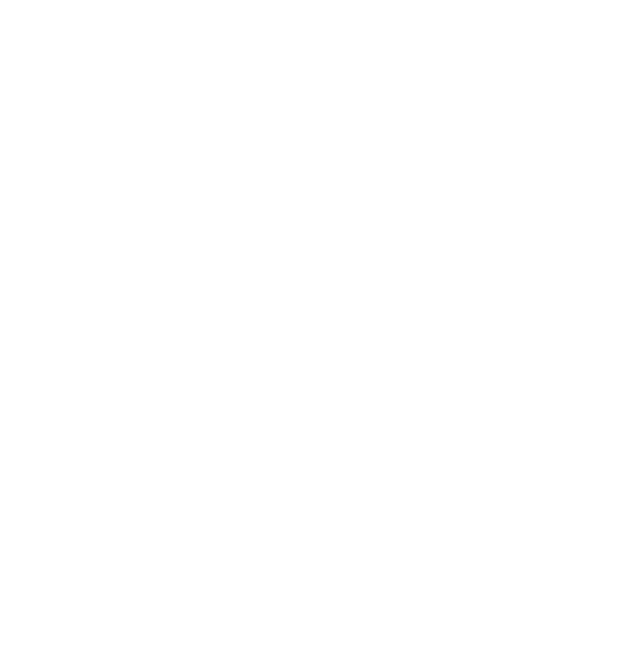
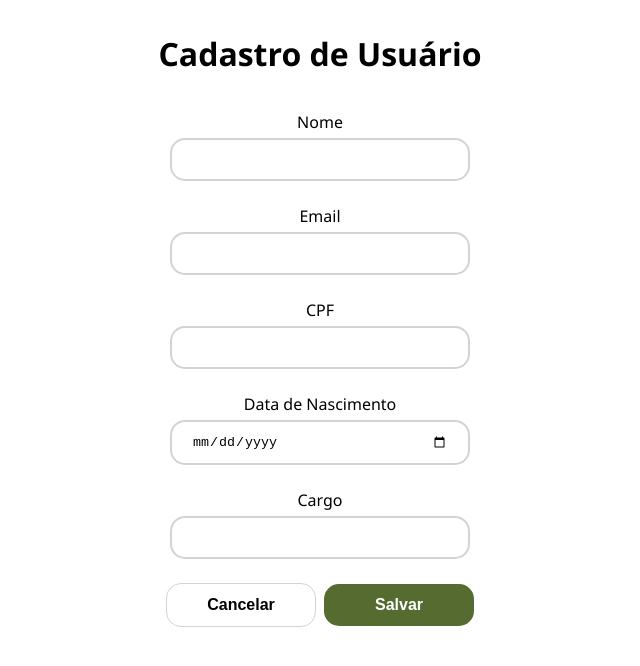
Before and after one commit to indigotech/onboard-samuel-ducca, a React (Create React App) app in the folder my-app/: page /adduser in a window 1280 px wide. Shown: the top 666 px of the page, without its empty margins (320-960 px from the left). Built offline with nearby package versions, Linux system fonts and the light colour scheme.

Commit message:
Frontend da tela de cadastro de usuarios

```diff
--- /dev/null
+++ b/my-app/src/components/AddUserPage.tsx
@@ -0,0 +1,117 @@
+import * as React from 'react';
+import { useState, useEffect } from 'react';
+import { User } from '../types';
+import {validateEmail, validateDate, validateCpf} from './validationHelpers';
+
+
+export const AddUserPage: React.FC = props => {
+
+  const [userName, setUserName] = useState("");
+  const [userCpf, setUserCpf] = useState("");
+  const [badCpf, setBadCpf] = useState(false);
+  const [userBirthDate, setUserBirthdate] = useState("");
+  const [badDate, setBadDate] = useState(false);
+  const [userEmail, setUserEmail] = useState("");
+  const [badEmail, setBadEmail] = useState(false);
+  const [userRole, setUserRole] = useState("");
+
+  function handleChange(event: any) {
+    const name = event.target.name;
+
+    switch(name){
+      case "name":
+        setUserName(event.target.value);
+        break;
+      case "cpf":
+        setUserCpf(event.target.value);
+        break;
+      case "birthDate":
+        setUserBirthdate(event.target.value);
+          break;
+      case "email":
+        setUserEmail(event.target.value);
+          break;
+      case "role":
+        setUserRole(event.target.value);
+        break;
+      default:
+    }
+  }
+
+  function handleSubmit(){
+
+    var badEmailtmp = false, badCpftmp = false, badDatetmp = false;
+
+    if (!validateEmail(userEmail)){
+      if (userEmail == ""){
+        alert('Forneça um endereço de email');
+      }
+      else {
+        alert('Email inválido');
+      }
+      badEmailtmp = true;
+    }
+    else{
+      badEmailtmp = false;
+    }
+    if (!validateDate(userBirthDate)){
+      alert('Data inválida');
+      badDatetmp = true;
+    }
+    else{
+      badDatetmp = false;
+    }
+
+    if (!validateCpf(userCpf)){
+      if (userCpf == ""){
+        alert('Forneça o CPF');
+      }
+      else {
+        alert('CPF inválido');
+      }
+      badCpftmp = true;
+    }
+    else{
+      badCpftmp = false;
+    }
+
+    setBadDate(badDatetmp);
+    setBadCpf(badCpftmp);
+    setBadEmail(badEmailtmp);
+  }
+
+  return(
+    <div className="body">
+      <link rel="stylesheet" href="https://cdnjs.cloudflare.com/ajax/libs/font-awesome/4.7.0/css/font-awesome.min.css"></link>
+      <h1> Cadastro de Usuário </h1>
+      <div className="inputArea">
+        <Input name="name" label="Nome" value={userName} onChange={handleChange} />
+        <Input name="email" label="Email" value={userEmail} onChange={handleChange} className={badEmail ? "inputFieldError" : ""}/>
+        <Input name="cpf" label="CPF" value={userCpf} onChange={handleChange} className={badCpf ? "inputFieldError" : ""}/>
+        <Input name="birthDate" label="Data de Nascimento" value={userBirthDate} onChange={handleChange} type="date" className={badDate ? "inputFieldError" : ""}/>
+        <Input name="role" label="Cargo" value={userRole} onChange={handleChange}/>
+      </div>
+      <button className="submitButton secondary"> Cancelar </button>
+      <button className="submitButton" onClick={handleSubmit}> Salvar</button>
+    </div>
+
+  );
+}
+
+interface InputProps{
+  label?: string,
+  name: string,
+  value: any,
+  placeholder?: any,
+  type?: string,
+  className?: string,
+  onChange: (event: any) => void
+}
+
+const Input: React.FC<InputProps> = props => (
+  <div className="inputField">
+    <label>{props.label}</label> <br></br>
+    <input placeholder={props.placeholder} name={props.name} value={props.value} onChange={props.onChange}
+    type={props.type} className={props.className}></input>
+  </div>
+);
--- a/my-app/src/components/LoginPage.css
+++ b/my-app/src/components/Input.css
@@ -1,9 +1,10 @@
-.login {
+.body {
     text-align: center;
     margin: 2rem;
     font-size: 20px;
     font-family: 'Segoe UI', Tahoma, Geneva, Verdana, sans-serif;
   }
+
 
 .submitButton {
   margin: 1rem;
@@ -16,7 +17,7 @@
   text-align: center;
   text-decoration: none;
   display: inline-block;
-  margin: 4px 0px;
+  margin: 4px 4px;
   -webkit-transition-duration: 0.4s; /* Safari */
   transition-duration: 0.4s;
   cursor: pointer;
@@ -29,14 +30,29 @@
   opacity: 50%;
 }
 
+.submitButton.secondary{
+  background-color:transparent;
+  border: 1px solid lightgray;
+  color:black;
+}
+
 .submitButton:hover{
   background-color: rgb(65, 83, 35);
 }
+
+.submitButton.secondary:hover{
+  background-color:whitesmoke;
+}
+
 
 .h1{
   font-size: 32px;
   font-weight: bold;
   margin: 32px;
+}
+
+label{
+  font-size: 16px;
 }
 
 .inputArea{
--- a/my-app/src/components/LoginPage.tsx
+++ b/my-app/src/components/LoginPage.tsx
@@ -5,6 +5,7 @@
 import { func } from 'prop-types';
 import { Redirect } from 'react-router-dom';
 import { doLogin } from './LoginAuth';
+import {validateEmail, validatePassword} from './validationHelpers';
 
 interface LoginPageProps {
   email?: string;
@@ -95,7 +96,7 @@
     }
     else {
       return (
-          <div className="login">
+          <div className="body">
             <link rel="stylesheet" href="https://cdnjs.cloudflare.com/ajax/libs/font-awesome/4.7.0/css/font-awesome.min.css"></link>
             <h1 className="greeting">
               Bem-vindo(a) à Taqtile!
@@ -123,15 +124,3 @@
 }
 
 export default LoginPage;
-
-function validateEmail(email: string)
-{
-  var re = /^(([^<>()\[\]\\.,;:\s@"]+(\.[^<>()\[\]\\.,;:\s@"]+)*)|(".+"))@((\[[0-9]{1,3}\.[0-9]{1,3}\.[0-9]{1,3}\.[0-9]{1,3}])|(([a-zA-Z\-0-9]+\.)+[a-zA-Z]{2,}))$/;
-  return re.test(email);
-}
-
-function validatePassword(password: string)
-{
-  var re = /^(?=.*[A-Za-z])(?=.*\d)[A-Za-z\d]{7,}$/
-  return re.test(password);
-}
--- a/my-app/src/components/UserListPage.css
+++ b/my-app/src/components/UserListPage.css
@@ -19,8 +19,6 @@
 td{
   border-top: 1px solid lightgray;
   font-size: 12px;
-  padding: 1rem;
-  padding-top: 0;
   -webkit-transition-duration: 0.2s; /* Safari */
   transition-duration: 0.2s;}
 
@@ -36,9 +34,9 @@
   margin: .5rem;
   font-size: 16px;
   font-weight: bold;
-  background-color: darkolivegreen; /* Green */
+  background-color: whitesmoke; /* Green */
   border: none;
-  color: white;
+  color: gray;
   width: 35px;
   height: 35px;
   text-align: center;
@@ -51,7 +49,7 @@
 }
 
 .paginationButton:hover{
-  background-color: rgb(65, 83, 35);
+  background-color: lightgray;
 }
 
 .paginationText{
@@ -59,3 +57,36 @@
   min-width: 100px;
   display: inline-block;
 }
+
+hr{
+  height: 1px;
+  color:lightgray;
+  background-color: lightgray;
+  border: none;
+  margin: 32px;
+}
+
+.addUserButton {
+  margin: 1rem;
+  font-size: 16px;
+  font-weight: bold;
+  background-color: darkolivegreen; /* Green */
+  border: none;
+  color: white;
+  padding: 12px 20px;
+  text-align: center;
+  text-decoration: none;
+  display: inline-block;
+  margin: 0px;
+  -webkit-transition-duration: 0.4s; /* Safari */
+  transition-duration: 0.4s;
+  cursor: pointer;
+  border-radius: 15px;
+
+  width: 50%;
+  max-width: 250px;
+}
+
+.addUserButton:hover{
+  background-color: rgb(65, 83, 35);
+}
--- a/my-app/src/components/UserListPage.tsx
+++ b/my-app/src/components/UserListPage.tsx
@@ -2,13 +2,16 @@
 import * as React from 'react';
 import { useState, useEffect } from 'react';
 import { User } from '../types';
-import {fetchUsers} from './UserListQueries'
+import {fetchUsers} from './UserListQueries';
+import { Redirect } from 'react-router-dom';
+
 
 const UserListPage: React.FC = props => {
   const limit = 5;
   const [userList, setUserList] = useState();
   const [offset, setOffset] = useState(0);
   const [count, setCount] = useState(0);
+  const [redirectAddUser, setRedirectAddUser] = useState(false);
 
   useEffect(() => {
 
@@ -34,6 +37,14 @@
     setOffset(newOffset);
   }
 
+  function handleRedirect(){
+    setRedirectAddUser(true);
+  }
+
+  if (redirectAddUser) {
+    return <Redirect push to="/adduser" />;
+  }
+
     return (
       <div className="userList" >
         <link rel="stylesheet" href="https://cdnjs.cloudflare.com/ajax/libs/font-awesome/4.7.0/css/font-awesome.min.css"></link>
@@ -46,6 +57,8 @@
         ) : (
           <p> Nenhum usuário encontrado </p>
         )}
+        <hr></hr>
+        <button className="addUserButton" onClick={handleRedirect}> Adicionar Usuário </button>
 
       </div>
     );
--- /dev/null
+++ b/my-app/src/components/validationHelpers.tsx
@@ -0,0 +1,32 @@
+
+export function validateEmail(email: string)
+{
+  var re = /^(([^<>()\[\]\\.,;:\s@"]+(\.[^<>()\[\]\\.,;:\s@"]+)*)|(".+"))@((\[[0-9]{1,3}\.[0-9]{1,3}\.[0-9]{1,3}\.[0-9]{1,3}])|(([a-zA-Z\-0-9]+\.)+[a-zA-Z]{2,}))$/;
+  return re.test(email);
+}
+
+export function validatePassword(password: string)
+{
+  var re = /^(?=.*[A-Za-z])(?=.*\d)[A-Za-z\d]{7,}$/
+  return re.test(password);
+}
+
+export function validateCpf(cpf: string){
+  var re = /([0-9]{2}[\.]?[0-9]{3}[\.]?[0-9]{3}[\/]?[0-9]{4}[-]?[0-9]{2})|([0-9]{3}[\.]?[0-9]{3}[\.]?[0-9]{3}[-]?[0-9]{2})/
+  return re.test(cpf);
+}
+
+export function validateDate(dateStr: string)
+{
+  var currentTimestamp = new Date().getTime();
+  try{
+    var dateTimestamp = new Date(dateStr).getTime();
+    return ((currentTimestamp - dateTimestamp) > 0)
+  }
+  catch(error){
+    alert(error)
+    return false;
+  }
+
+
+}
--- a/my-app/src/index.tsx
+++ b/my-app/src/index.tsx
@@ -2,7 +2,7 @@
 import ReactDOM from 'react-dom';
 import './index.css';
 //import App from './App';
-import './components/LoginPage.css';
+import './components/Input.css';
 import './components/UserListPage.css';
 
 
@@ -18,6 +18,7 @@
   Link
 } from "react-router-dom";
 import UserListPage from './components/UserListPage';
+import { AddUserPage } from './components/AddUserPage';
 
 export const client = new ApolloClient({
   cache: new InMemoryCache(),
@@ -29,6 +30,9 @@
 const App = () => (
   <Router>
     <Switch>
+      <Route path="/adduser">
+        <AddUserPage/>
+      </Route>
       <Route path="/users">
         <UserListPage/>
       </Route>
```
